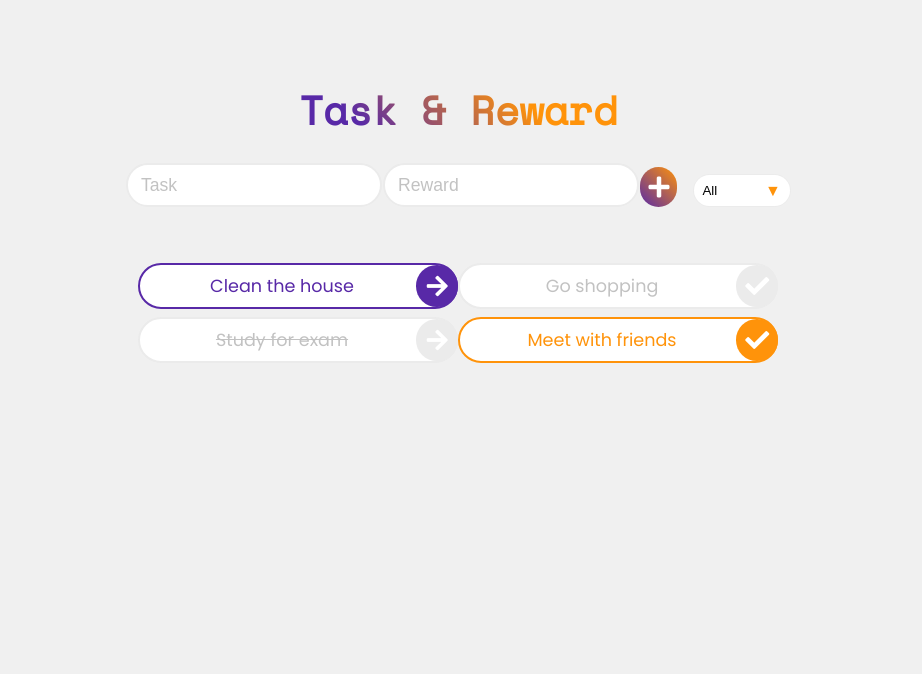
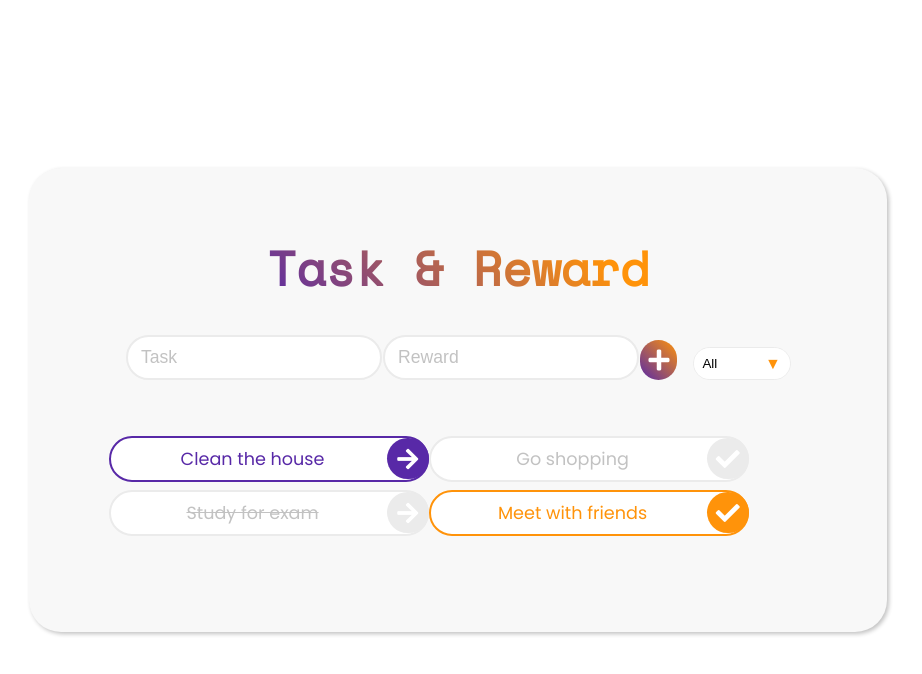
Before and after one commit to hzndr/Task-and-Reward-List, a plain HTML site: page index.html in a window 1280 px wide. Shown: the whole page, without its empty margins (182-1104 px from the left). Drawn offline with nearby package versions, Linux system fonts and the light colour scheme.

Commit message:
styles change

```diff
--- a/index.html
+++ b/index.html
@@ -21,6 +21,7 @@
   </head>
 
   <body>
+    <div class="container">
       <h1>Task & Reward</h1>
       <form>
         <input
@@ -69,7 +70,7 @@
           </button>
         </li>
       </ul>
-
+    </div>
     <script src="./script.js"></script>
   </body>
 </html>
--- a/styles.css
+++ b/styles.css
@@ -1,10 +1,10 @@
 @import url(https://cdnjs.cloudflare.com/ajax/libs/font-awesome/5.15.1/css/all.min.css);
-@import url(https://fonts.googleapis.com/css2?family=Poppins:wght@400;500&family=Space+Mono&display=swap);
+@import url("https://fonts.googleapis.com/css2?family=Poppins:wght@400;500&family=Space+Mono&display=swap");
 
 :root {
   --orange: #ff930a;
   --violet: #5829a7;
-  --backgroundColor: #f0f0f0;
+  --backgroundColor: #f8f8f8;
   --lightGrey: #ebebeb;
   --medGrey: #c2c2c2;
 }
@@ -18,18 +18,27 @@
 }
 
 body {
-  background-color: var(--backgroundColor);
+  background-color: white;
   font-family: "Poppins", sans-serif;
   font-weight: 400;
   min-height: 100vh;
+  height: 100%;
   display: flex;
   align-items: center;
+  justify-content: center;
   flex-direction: column;
 }
+.container {
+  box-shadow: 2px 2px 4px var(--medGrey);
+  padding: 4rem 5rem 6rem 5rem;
+  border-radius: 2rem;
+  background-color: var(--backgroundColor);
+}
 h1 {
-  margin-top: 5rem;
+  text-align: center;
+  margin-bottom: 0.5rem;
   font-family: "Space Mono", monospace;
-  font-size: 2.5rem;
+  font-size: 3rem;
   background: -webkit-linear-gradient(
     45deg,
     var(--violet) 20%,
```
Also changed, not shown: img/cover-img.png. Lines whose indentation alone changed are shown as unchanged.
